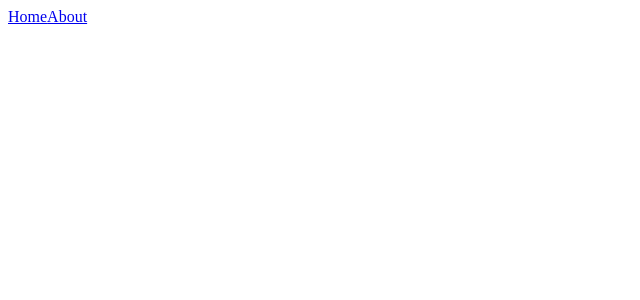
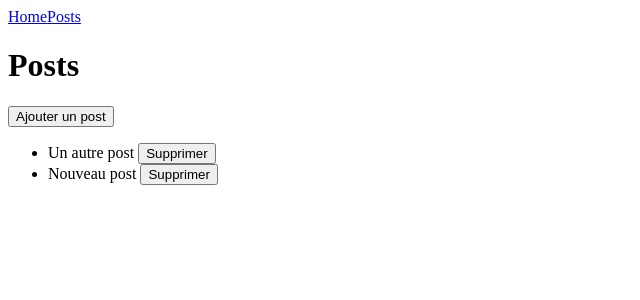
Before and after one commit to wassim-triki/react-template, a React (Vite) app: page /posts in a window 1280 px wide. Before the commit this address had no page. Shown: the top 300 px of the page, without its empty margins (0-640 px from the left). Built offline with nearby package versions, Linux system fonts and the light colour scheme; data requests are answered from the project's data file.

Commit message:
add axios & /services/posts.js and Posts.jsx page

```diff
--- a/db.json
+++ b/db.json
@@ -1,6 +1,14 @@
 {
   "posts": [
-    { "id": 1, "title": "Mon premier post", "content": "Contenu du post" },
-    { "id": 2, "title": "Un autre post", "content": "Encore du contenu" }
+    {
+      "id": "2",
+      "title": "Un autre post",
+      "content": "Encore du contenu"
+    },
+    {
+      "id": "f418",
+      "title": "Nouveau post",
+      "content": "Contenu du nouveau post"
+    }
   ]
 }
--- a/package.json
+++ b/package.json
@@ -10,6 +10,7 @@
     "preview": "vite preview"
   },
   "dependencies": {
+    "axios": "^1.9.0",
     "json-server": "^1.0.0-beta.3",
     "react": "^19.1.0",
     "react-dom": "^19.1.0",
--- a/src/App.jsx
+++ b/src/App.jsx
@@ -2,6 +2,7 @@ import React from 'react';
 import './App.css';
 import { Route, Routes } from 'react-router-dom';
 import Navbar from './components/Navbar';
+import Posts from './pages/Posts';
 
 //Lazy load the Home component
 const Home = React.lazy(() => import('./pages/Home'));
@@ -14,6 +15,7 @@ function App() {
       <Routes>
         {/* Add your routes here */}
         <Route path="/" element={<Home />} />
+        <Route path="/posts" element={<Posts />} />
         {/* Example: <Route path="/about" element={<About />} /> */}
       </Routes>
     </>
--- a/src/components/Navbar.jsx
+++ b/src/components/Navbar.jsx
@@ -7,10 +7,10 @@ function Navbar() {
         Home
       </NavLink>
       <NavLink
-        to="/about"
+        to="/posts"
         className={({ isActive }) => (isActive ? 'active' : '')}
       >
-        About
+        Posts
       </NavLink>
     </nav>
   );
--- /dev/null
+++ b/src/pages/Posts.jsx
@@ -0,0 +1,47 @@
+import React, { useEffect, useState } from 'react';
+import { createPost, deletePost, fetchPosts } from '../services/posts';
+
+const Posts = () => {
+  const [posts, setPosts] = useState([]);
+
+  useEffect(() => {
+    const getPosts = async () => {
+      const data = await fetchPosts();
+      setPosts(data);
+    };
+    getPosts();
+  }, []);
+
+  const handleAddPost = async () => {
+    const newPost = {
+      title: 'Nouveau post',
+      content: 'Contenu du nouveau post',
+    };
+    await createPost(newPost);
+    const data = await fetchPosts();
+    setPosts(data);
+  };
+
+  const handleDeletePost = async (id) => {
+    await deletePost(id);
+    const data = await fetchPosts();
+    setPosts(data);
+  };
+
+  return (
+    <div>
+      <h1>Posts</h1>
+      <button onClick={handleAddPost}>Ajouter un post</button>
+      <ul>
+        {posts.map((post) => (
+          <li key={post.id}>
+            {post.title}{' '}
+            <button onClick={() => handleDeletePost(post.id)}>Supprimer</button>
+          </li>
+        ))}
+      </ul>
+    </div>
+  );
+};
+
+export default Posts;
--- /dev/null
+++ b/src/services/posts.js
@@ -0,0 +1,23 @@
+import axios from 'axios';
+
+const API_URL = 'http://localhost:3001/posts';
+
+export const fetchPosts = async () => {
+  const response = await axios.get(API_URL);
+  return response.data;
+};
+
+export const createPost = async (post) => {
+  const response = await axios.post(API_URL, post);
+  return response.data;
+};
+
+export const updatePost = async (id, post) => {
+  const response = await axios.put(`${API_URL}/${id}`, post);
+  return response.data;
+};
+
+export const deletePost = async (id) => {
+  const response = await axios.delete(`${API_URL}/${id}`);
+  return response.data;
+};
```
Also changed, not shown: 1 other file (tests, documents, lock files or other folders).
